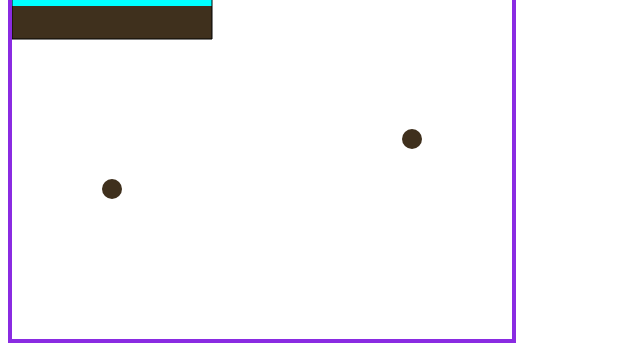
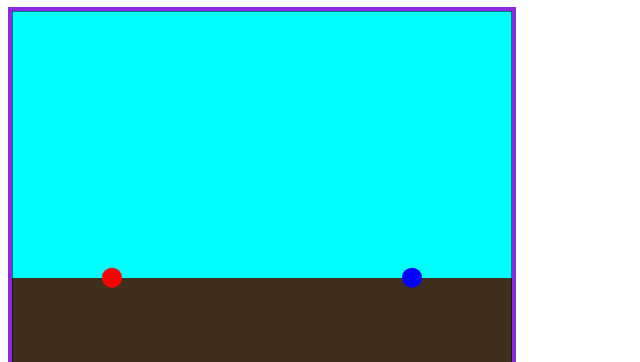
Before and after one commit to bach-ta/zones-of-fire, a plain HTML site: page index.html in a window 1280 px wide. Shown: the part 73-435 px from the top of the page, without its empty margins (0-640 px from the left). Drawn offline with Linux system fonts and the light colour scheme.

Commit message:
create game & script js files

```diff
--- a/index.html
+++ b/index.html
@@ -8,13 +8,12 @@
 
     <link href="css/style.css" rel="stylesheet">
 
+</head>
+<body>
+    <h1 id="game-title">Zones of Fire</h1>
     <canvas id="canvas" height="400" width="500"></canvas>
 
     <!-- Scripts -->
-    <script src="js/terrain.js"></script>
-    <script src="js/player.js"></script>
-</head>
-<body>
-    <h1 id="game-title">Zones of Fire</h1>
+    <script type="module" src="js/script.js"></script>
 </body>
 </html>
--- /dev/null
+++ b/js/constants.js
@@ -0,0 +1,2 @@
+export const WIDTH = 500;
+export const RADIUS = 10;
--- a/js/game.js
+++ b/js/game.js
@@ -1 +1,29 @@
-// Bach Ta
+import Player from './player.js';
+import Terrain from './terrain.js';
+import createPlayers from './player.js';
+
+export const canvas = document.querySelector('#canvas');
+export const context = canvas.getContext('2d');
+
+export default class Game {
+  constructor(numPlayers = 2) {
+    this.numPlayers = numPlayers;
+    this.turn = 0;
+    this.players = [];
+  }
+
+  nextTurn = () => {
+    this.turn = (this.turn + 1) % this.numPlayers;
+  }
+
+  announceWinner = player => {
+    alert(`Player ${player} wins!`);
+  }
+
+  initGame() {
+    let terrain = new Terrain("flat", 500, 400);
+    terrain.displayTerrain();
+
+    this.players = createPlayers(terrain);
+  }
+}
--- a/js/player.js
+++ b/js/player.js
@@ -1,13 +1,9 @@
 // Minh Em
-
-const WIDTH = 500;
-const radius = 10;
-const canvas = document.querySelector('#canvas');
-const ctx = canvas.getContext('2d');
-//Take terrain from terrain.js
+import { WIDTH, RADIUS } from './constants.js';
+import { canvas, context } from './game.js'
 
 // Player Objects
-class Player{
+export class Player{
     constructor(x, y){
         this.x = x;
         this.y = y;
@@ -28,36 +24,32 @@ class Player{
 }
 
 //Initialize player positions
-function initPositions(terrain){
-    /*let x1 = Math.floor(Math.random()*(WIDTH/2 + 1))     //Randomize on half the width
-    let y1 = terrain[x1];
+const initPositions = (terrain) => {
+    let x1 = 100; //Math.floor(Math.random()*(WIDTH/2 + 1))     //Randomize on half the width
+    let y1 = terrain.height/3*2;
     let x2 = WIDTH-x1;
-    let y2 = terrain[x2]
-    */
-    let x1 = 100;                                           //Temporary x and y
-    let y1 = 250;
-    let x2 = WIDTH-x1;
-    let y2 = 200;
+    let y2 = terrain.height/3*2;
+
     return [x1, y1, x2, y2];
 }
 
 //Create players
-function createPlayers(map){
+export default function createPlayers(map){
     let [x1, y1, x2, y2] = initPositions(map);
-    const Player1 = new Player(x1,y1);
-    const Player2 = new Player(x2,y2);
+    const player1 = new Player(x1,y1);
+    const player2 = new Player(x2,y2);
 
     //Display player1 on map
-    ctx.fillstyle = "red";
-    ctx.beginPath();
-    ctx.arc(Player1.x, Player1.y, radius, 0, Math.PI*2)
-    ctx.fill()
+    context.fillStyle = "red";
+    context.beginPath();
+    context.arc(player1.x, player1.y, RADIUS, 0, Math.PI*2)
+    context.fill()
 
     //Display player2 on map
-    ctx.fillstyle = "blue";
-    ctx.beginPath();
-    ctx.arc(Player2.x, Player2.y, radius, 0, Math.PI*2);
-    ctx.fill()
+    context.fillStyle = "blue";
+    context.beginPath();
+    context.arc(player2.x, player2.y, RADIUS, 0, Math.PI*2);
+    context.fill();
+
+    return [player1, player2];
 }
-
-createPlayers();
--- /dev/null
+++ b/js/script.js
@@ -0,0 +1,4 @@
+import Game from './game.js'
+
+const game = new Game();
+game.initGame();
--- a/js/terrain.js
+++ b/js/terrain.js
@@ -1,7 +1,9 @@
 /**
  * Terrain: Contain map configurations and keep track of the tiles in the map
  */
-class Terrain {
+import { canvas, context } from './game.js'
+
+export default class Terrain {
     /**
      * Construct initial terrain
      */
@@ -39,43 +41,34 @@ class Terrain {
      * Display
      */
     displayTerrain() {
-        console.log(this.height);
-        console.log(this.width);
-        console.log(this.tiles);
-
         // Draw on the canvas
-        const canvas = document.querySelector('#canvas');
         if (!canvas.getContext) {
             return;
         }
-        const ctx = canvas.getContext('2d');
 
         for (let i = 0; i < this.height; i++) {
             for (let j = 0; j < this.width; j++) {
                 if (this.tiles[i][j] === 1) {
-                    ctx.fillStyle = '#3F301D';
-                    ctx.fillRect(j,i,1,1);
+                    context.fillStyle = '#3F301D';
+                    context.fillRect(j,i,1,1);
                 } else {
-                    ctx.fillStyle = 'aqua';
-                    ctx.fillRect(j,i,1,1);
+                    context.fillStyle = 'aqua';
+                    context.fillRect(j,i,1,1);
                 }
             }
         }
 
         // Set line stroke and line width
-        ctx.strokeStyle = 'black';
-        ctx.lineWidth = 1;
+        context.strokeStyle = 'black';
+        context.lineWidth = 1;
 
         // Draw borderline (Later migrate this to game instead)
-        ctx.beginPath();
-        ctx.moveTo(0, 0);
-        ctx.lineTo(0, this.height);
-        ctx.lineTo(this.width, this.height);
-        ctx.lineTo(this.width, 0);
-        ctx.lineTo(0, 0);
-        ctx.stroke();
+        context.beginPath();
+        context.moveTo(0, 0);
+        context.lineTo(0, this.height);
+        context.lineTo(this.width, this.height);
+        context.lineTo(this.width, 0);
+        context.lineTo(0, 0);
+        context.stroke();
     }
 }
-
-let d = new Terrain("flat", 200, 100);
-d.displayTerrain();
```
Also changed, not shown: js/main.js (deleted).
